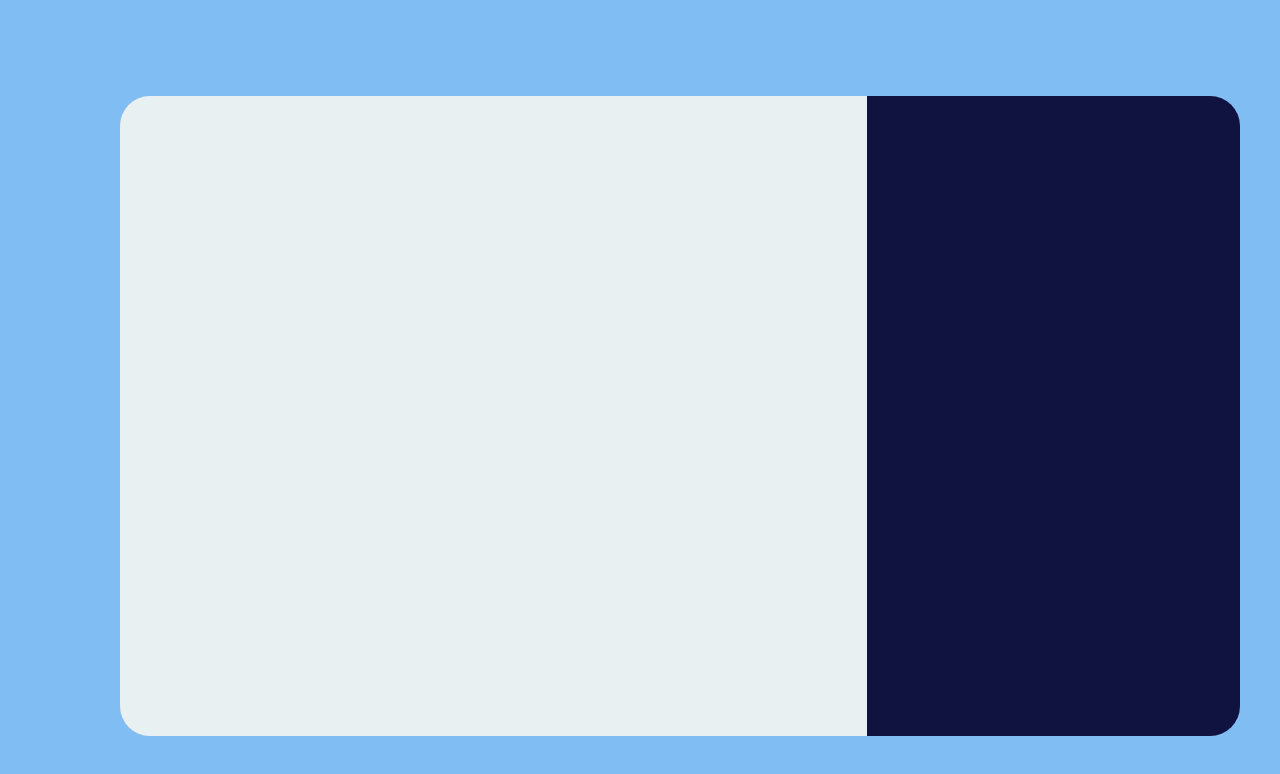
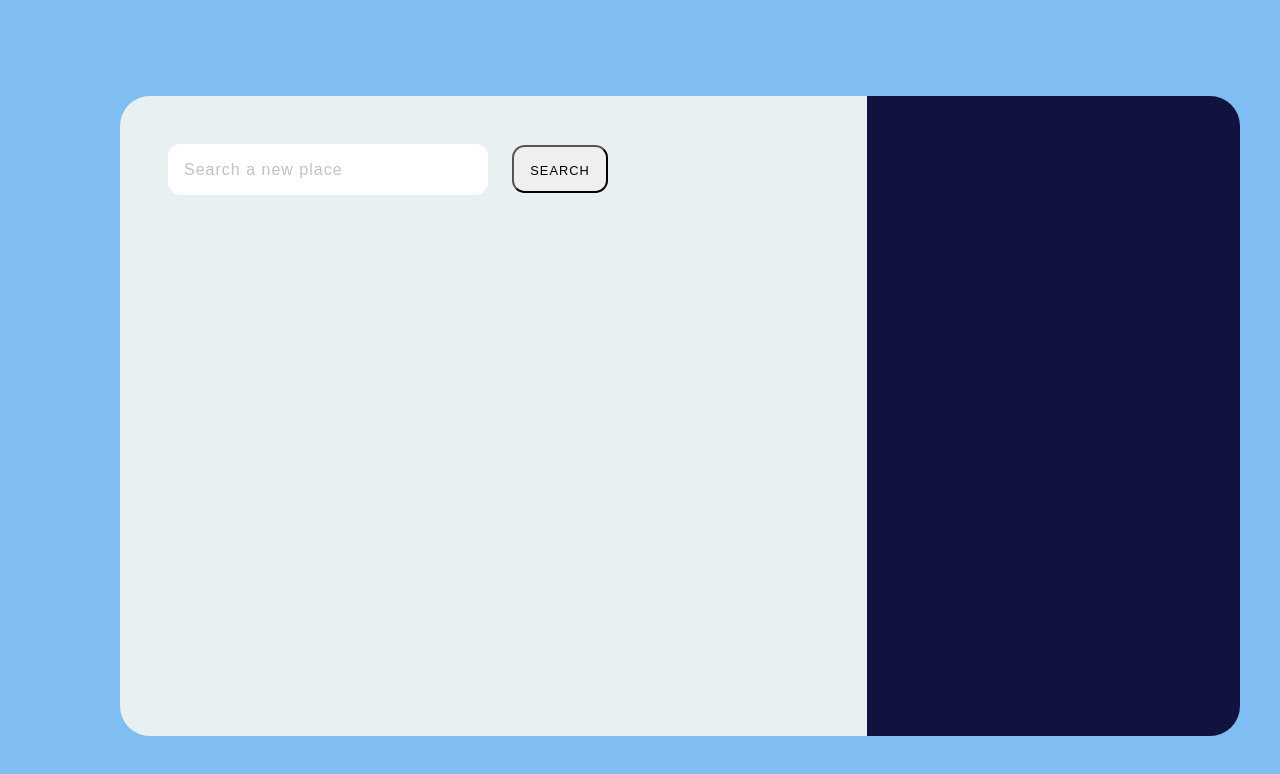
Before and after one commit to placiderapson/weather-monitor-with-next, a Next.js app: page / in a window 1280 px wide. Shown: the top 774 px of the page. Built offline with nearby package versions, Linux system fonts and the light colour scheme.

Commit message:
Render the Search component

```diff
--- a/components/App.jsx
+++ b/components/App.jsx
@@ -1,10 +1,13 @@
 import React from 'react';
+import Search from './shared/Search';
 import '../styles/App.scss';
 
 const App = () => {
     return(
         <div className="App">
-           <div className="App__left-section"></div>
+           <div className="App__left-section">
+               <Search />
+           </div>
            <div className="App__right-section"></div>
         </div>
     )
```
